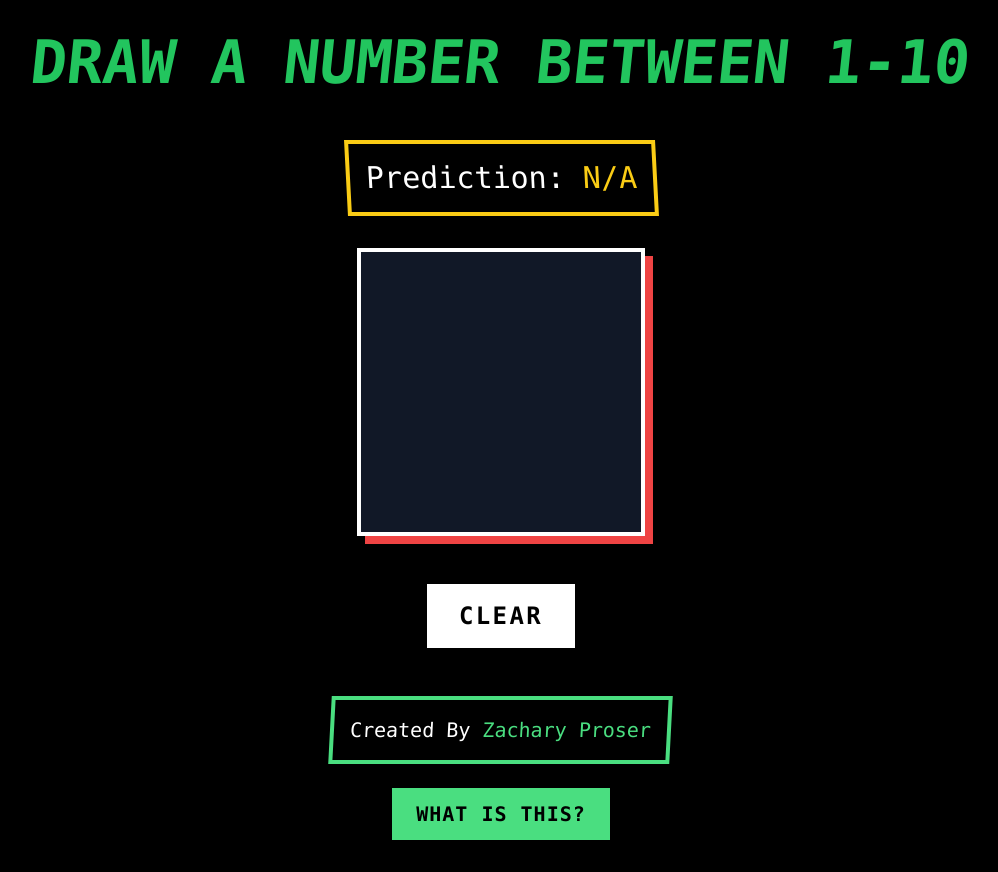
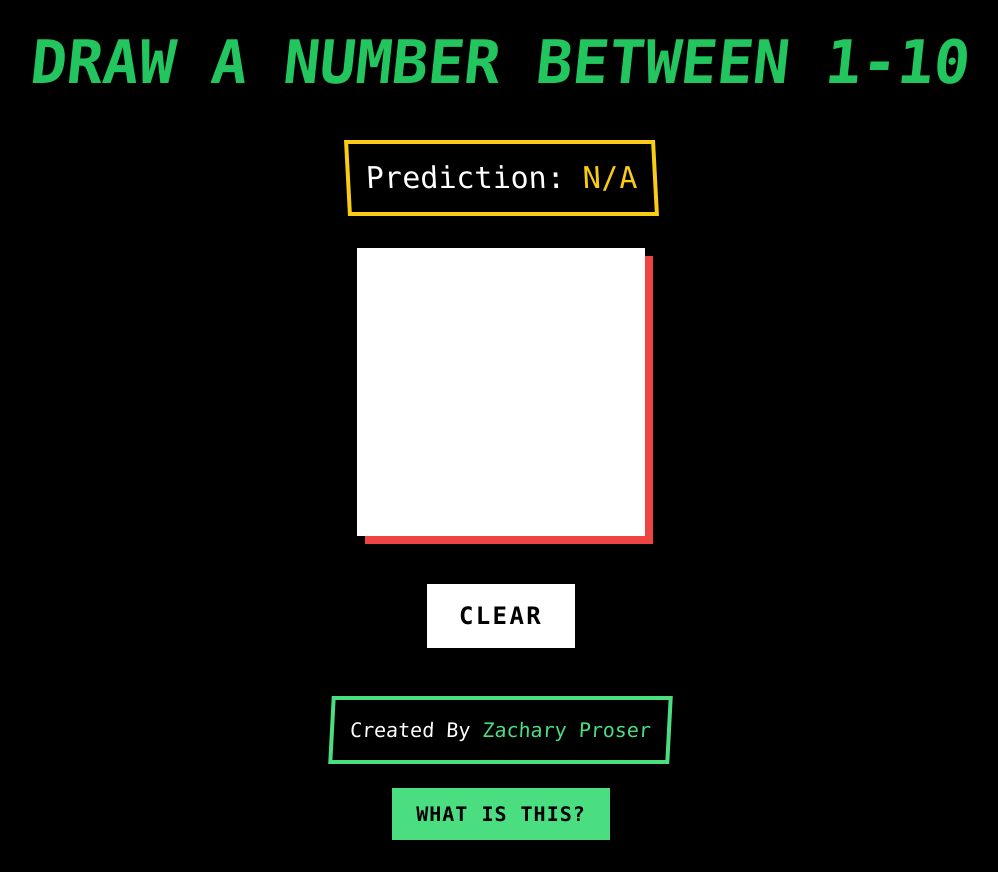
Before and after one commit to zackproser/mnist-mind-mapper, a Next.js app: page / in a window 1280 px wide. Shown: the whole page, without its empty margins (139-1137 px from the left). Built offline with nearby package versions, Linux system fonts and the light colour scheme; no server answers.

Commit message:
Try enhancing contrast

```diff
--- a/app/page.tsx
+++ b/app/page.tsx
@@ -17,10 +17,13 @@ export default function Home() {
     if (canvas) {
       const ctx = canvas.getContext('2d')
       if (ctx) {
-        ctx.strokeStyle = 'white'
+        ctx.strokeStyle = '#000000' // Black color for maximum contrast
         ctx.lineWidth = 10
         ctx.lineCap = 'round'
         ctx.lineJoin = 'round'
+        // Set initial background to white
+        ctx.fillStyle = 'white'
+        ctx.fillRect(0, 0, canvas.width, canvas.height)
       }
     }
   }, [])
@@ -58,7 +61,8 @@ export default function Home() {
     const canvas = canvasRef.current
     const ctx = canvas?.getContext('2d')
     if (ctx && canvas) {
-      ctx.clearRect(0, 0, canvas.width, canvas.height)
+      ctx.fillStyle = 'white'
+      ctx.fillRect(0, 0, canvas.width, canvas.height)
     }
     setPrediction(null)
   }
@@ -114,7 +118,8 @@ export default function Home() {
           ref={canvasRef}
           width={280}
           height={280}
-          className="relative border-4 border-white bg-gray-900"
+          className="relative border-4 border-white bg-white"
+          style={{ backgroundColor: 'white' }} // Ensure white background
           onMouseDown={startDrawing}
           onMouseUp={stopDrawing}
           onMouseOut={stopDrawing}
```
